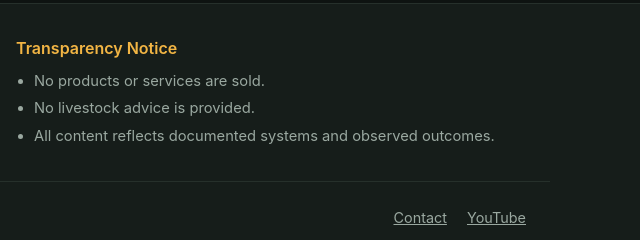
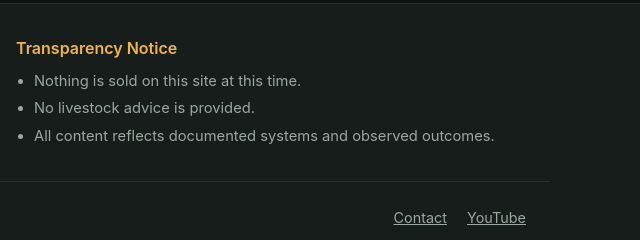
Before and after one commit to Bartmanpoet/sunshineaquaculture-website, a plain HTML site: page index.html in a window 1280 px wide. Shown: the part 2601-2841 px from the top of the page, 640-1280 px from the left. Drawn offline with Linux system fonts and the light colour scheme.

Commit message:
Soften the sales line in the Transparency Notice
Co-Authored-By: Claude Opus 5.5 <noreply@anthropic.com>
Claude-Session: https://claude.ai/code/session_01CrruXEwztep9KEA6fNHXNp

```diff
--- a/index.html
+++ b/index.html
@@ -132,7 +132,7 @@
       <div>
         <p class="footer-name">Transparency Notice</p>
         <ul>
-          <li>No products or services are sold.</li>
+          <li>Nothing is sold on this site at this time.</li>
           <li>No livestock advice is provided.</li>
           <li>All content reflects documented systems and observed outcomes.</li>
         </ul>
```
